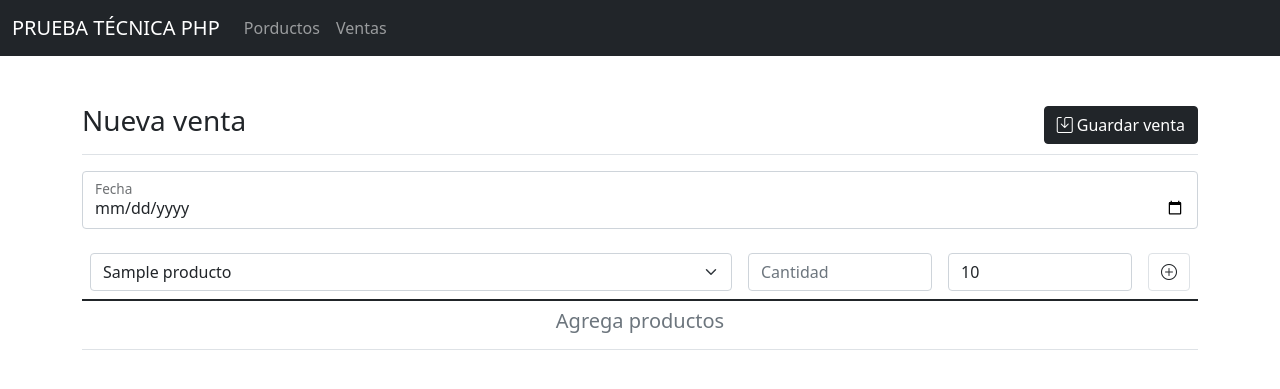
After one commit to selpeca/pruebaKonecta, a PHP site: template views/ventas/create.php in a window 1280 px wide. The commit adds this page. Shown: the top 389 px of the page. Run offline with PHP 8.4, Linux system fonts and the light colour scheme; the template is opened without the code that fills it: most values are stand-ins (such as "Sample title", 1, 10 or a date in 2020); some libraries are stand-ins or nearby versions.

Commit message:
modulo de ventas

```diff
--- a/public/js/init.js
+++ b/public/js/init.js
@@ -6,7 +6,7 @@ const html_cargando = `<div class="modal-body text-center">
 </div>`;
 let xhr;
 
-$("#modal").on('show.bs.modal', function (event) {
+$("#modalApp").on('show.bs.modal', function (event) {
   const button = event.relatedTarget;
   const modal = this;
   const url = $(button).data('url');
@@ -33,7 +33,7 @@ $("#modal").on('show.bs.modal', function (event) {
   }
 
 });
-$("#modal").on('show.bs.modal', function (event) {
+$("#modalApp").on('show.bs.modal', function (event) {
     $(this).find(".modal-content").html(html_cargando);
 });
 
--- a/views/layouts/footer.php
+++ b/views/layouts/footer.php
@@ -1,4 +1,4 @@
-        <div class="modal fade" id="modal" tabindex="-1" aria-labelledby="exampleModalLabel" aria-hidden="true">
+        <div id="modalApp" class="modal fade" tabindex="-1" aria-labelledby="exampleModalLabel" aria-hidden="true">
             <div class="modal-dialog modal-dialog-centered">
                 <div class="modal-content">
                     <div class="modal-body text-center">
@@ -11,8 +11,6 @@
             </div>
         </div>
     </div>
-    <script src="https://code.jquery.com/jquery-3.6.0.min.js" integrity="sha256-/xUj+3OJU5yExlq6GSYGSHk7tPXikynS7ogEvDej/m4=" crossorigin="anonymous"></script>
-    <script src="https://cdn.jsdelivr.net/npm/jquery-validation@1.19.3/dist/jquery.validate.min.js"></script>
     <script src="<?= PUBLIC_FOLDER ?>js/init.js"></script>
 </body>
 </html>
--- a/views/layouts/head.php
+++ b/views/layouts/head.php
@@ -8,21 +8,23 @@
     <link href="https://cdn.jsdelivr.net/npm/bootstrap@5.1.3/dist/css/bootstrap.min.css" rel="stylesheet" integrity="sha384-1BmE4kWBq78iYhFldvKuhfTAU6auU8tT94WrHftjDbrCEXSU1oBoqyl2QvZ6jIW3" crossorigin="anonymous">
     <link rel="stylesheet" href="https://cdn.jsdelivr.net/npm/bootstrap-icons@1.8.0/font/bootstrap-icons.css">
     <script src="https://cdn.jsdelivr.net/npm/bootstrap@5.1.3/dist/js/bootstrap.bundle.min.js" integrity="sha384-ka7Sk0Gln4gmtz2MlQnikT1wXgYsOg+OMhuP+IlRH9sENBO0LRn5q+8nbTov4+1p" crossorigin="anonymous"></script>
+    <script src="https://code.jquery.com/jquery-3.6.0.min.js" integrity="sha256-/xUj+3OJU5yExlq6GSYGSHk7tPXikynS7ogEvDej/m4=" crossorigin="anonymous"></script>
+    <script src="https://cdn.jsdelivr.net/npm/jquery-validation@1.19.3/dist/jquery.validate.min.js"></script>
 </head>
 <body>
     <nav class="navbar navbar-expand-lg navbar-dark bg-dark" >
         <div class="container-fluid">
-            <a class="navbar-brand" href="/">PRUEBA TÉCNICA PHP</a>
+            <a class="navbar-brand" href="?">PRUEBA TÉCNICA PHP</a>
             <button class="navbar-toggler" type="button" data-bs-toggle="collapse" data-bs-target="#navbarNav" aria-controls="navbarNav" aria-expanded="false" aria-label="Toggle navigation">
                 <span class="navbar-toggler-icon"></span>
             </button>
             <div class="collapse navbar-collapse" id="navbarNav">
                 <ul class="navbar-nav">
                     <li class="nav-item">
-                        <a class="nav-link" href="#">Porductos</a>
+                        <a class="nav-link" href="?c=Productos">Porductos</a>
                     </li>
                     <li class="nav-item">
-                        <a class="nav-link" href="#">Vender</a>
+                        <a class="nav-link" href="?c=Ventas">Ventas</a>
                     </li>
                 </ul>
             </div>
--- a/views/productos/index.php
+++ b/views/productos/index.php
@@ -1,7 +1,7 @@
 <div class="d-flex justify-content-between flex-wrap flex-md-nowrap align-items-center pb-2 mb-3 border-bottom pt-4">
     <h3>Gestión de productos</h3>
     <div class="btn-toolbar mb-2 mb-md-0">
-        <buttom class="btn btn-dark" data-bs-toggle="modal" data-bs-target="#modal" data-url="?c=Productos&a=Create" data-size="modal-lg"><i class="bi bi-plus-circle"></i> Nuevo</buttom>
+        <buttom class="btn btn-dark" data-bs-toggle="modal" data-bs-target="#modalApp" data-url="?c=Productos&a=Create" data-size="modal-lg"><i class="bi bi-plus-circle"></i> Nuevo</buttom>
     </div>
 </div>
 <table id="tblProductos" class="table nowrap">
@@ -29,7 +29,7 @@
                 <td><?= $p->stock ?></td>
                 <td>$ <?= $p->precio ?></td>
                 <td class="text-center">
-                    <buttom class="btn btn-sm btn-light" data-bs-toggle="modal" data-bs-target="#modal" data-size="modal-lg" data-url="?c=Productos&a=Edit&id=<?= $p->id ?>"><i class="bi bi-pencil"></i></buttom>
+                    <buttom class="btn btn-sm btn-light" data-bs-toggle="modal" data-bs-target="#modalApp" data-size="modal-lg" data-url="?c=Productos&a=Edit&id=<?= $p->id ?>"><i class="bi bi-pencil"></i></buttom>
                     <a class="btn btn-sm btn-light" href="?c=Productos&a=Delete&id=<?= $p->id ?>"><i class="bi bi-trash"></i></a>
                 </td>
             </tr>
--- a/views/productos/view.php
+++ b/views/productos/view.php
@@ -8,7 +8,7 @@
             </button>
             <ul class="dropdown-menu">
                 <li>
-                    <a class="dropdown-item" href="javascript:;" data-bs-toggle="modal" data-bs-target="#modal" data-size="modal-lg" data-url="?c=Productos&a=Edit&id=<?= $producto->id ?>">Editar</a>
+                    <a class="dropdown-item" href="javascript:;" data-bs-toggle="modal" data-bs-target="#modalApp" data-size="modal-lg" data-url="?c=Productos&a=Edit&id=<?= $producto->id ?>">Editar</a>
                 </li>
                 <li>
                     <a class="dropdown-item" href="?c=Productos&a=Delete&id=<?= $producto->id ?>">Eliminar</a>
--- /dev/null
+++ b/views/ventas/create.php
@@ -0,0 +1,152 @@
+<form id="frmAgregarVenta" action="?c=Ventas&a=Store" method="POST" autocomplete="off">
+    <div class="d-flex justify-content-between flex-wrap flex-md-nowrap align-items-center pb-2 mb-3 border-bottom pt-4">
+        <h3>Nueva venta</h3>
+        <div class="btn-toolbar mb-2 mb-md-0">
+            <button type="button" class="btn btn-dark" onclick="guardarVenta();"><i class="bi bi-save"></i> Guardar venta</button>
+        </div>
+    </div>
+    <div id="alerta_supera" class="alert alert-warning d-flex align-items-center alert-dismissible d-none" role="alert">
+        <div>
+            <p>La cantidad supera el stock disponible (<span></span>)</p>
+        </div>
+        <button type="button" class="btn-close" data-bs-dismiss="alert" aria-label="Close"></button>
+    </div>
+    <div id="alerta_sin_productos" class="alert alert-warning d-flex align-items-center alert-dismissible d-none" role="alert">
+        <div>
+            <p>Favor agregar productos</p>
+        </div>
+        <button type="button" class="btn-close" data-bs-dismiss="alert" aria-label="Close"></button>
+    </div>
+    <div class="form-floating mb-3">
+        <input type="date" class="form-control" id="fec_venta" name="fec_venta" required>
+        <label for="fec_venta">Fecha</label>
+    </div>
+    <table class="table">
+        <thead>
+            <tr>
+                <th>
+                    <select class="form-select" id="producto">
+                        <?php foreach ($productos as $producto) { ?>
+                            <option
+                                value="<?= $producto->id?>"
+                                data-stock="<?= $producto->stock ?>"
+                                data-precio="<?= $producto->precio ?>"
+                            ><?= $producto->nombre ?></option>
+                        <?php } ?>
+                    </select>
+                </th>
+                <th width="200">
+                    <input type="text" class="form-control" id="cantidad" placeholder="Cantidad">
+                </th>
+                <th width="200">
+                    <input type="text" class="form-control" id="valor" placeholder="Precio">
+                </th>
+                <th width="50">
+                    <button type="button" class="btn btn-ligth border" onclick="agregarItem();"><i class="bi bi-plus-circle"></i></button>
+                </th>
+            </tr>
+        </thead>
+        <tbody>
+            <tr id="filaMsjSinProductos">
+                <td colspan="4">
+                    <h5 class="text-center text-muted" >Agrega productos</h5>
+                </td>
+            </tr>
+        </tbody>
+    </table>
+    <input type="hidden" name="productos" id="productos">
+</form>
+<script>
+let productos = [];
+let cantProductos = 1;
+$("#frmAgregarVenta").validate({
+    focusInvalid: true,
+    errorPlacement: function (error, element) {
+       $(element).addClass("is-invalid");
+    },
+    success: function (label) {
+        $("#frmAgregarVenta").find("#"+$(label).attr("for")).removeClass('is-invalid');
+    }
+});
+function agregarItem() {
+    $("#alerta_supera").addClass("d-none");
+    $("#alerta_sin_productos").addClass("d-none");
+    $("#cantidad").removeClass('is-invalid');
+    $("#valor").removeClass('is-invalid');
+
+    const producto = $("#producto").val()
+    ,cantidad = $("#cantidad").val()
+    ,valor = $("#valor").val();
+    let valido = true;
+
+    if (!cantidad) {
+        $("#cantidad").addClass('is-invalid');
+        valido = false;
+    }else if(parseInt(cantidad) > $("#producto").find("option:selected").data('stock')){
+        $("#alerta_supera").removeClass("d-none");
+        $("#alerta_supera").find("span").text($("#producto").find("option:selected").data('stock'))
+        $("#cantidad").addClass('is-invalid');
+        valido = false;
+    }
+    if (!valor) {
+        $("#valor").addClass('is-invalid');
+        valido = false;
+    }
+    if (!valido) {
+        return;
+    }
+    $("#filaMsjSinProductos").addClass('d-none');
+
+    $("table tbody").append(`
+    <tr>
+        <td>${$("#producto").find("option:selected").text()}</td>
+        <td>${ cantidad }</td>
+        <td>${ valor }</td>
+        <td>
+            <button type="buttom" class="btn btn-dark btn-sm" onclick="removerItem(this,${cantProductos});"><i class="bi bi-trash"></i></button>
+        </td>
+    </tr>
+    `)
+    //Agregando elemento al arreglo
+    productos.push({
+        "id":cantProductos++,
+        "producto_id":producto,
+        "cantidad":cantidad,
+        "precio":valor,
+    });
+    //Actualizo stock
+    const stock_actual = $("#producto").find("option:selected").data('stock') - cantidad;
+    $("#producto").find("option:selected").data('stock',stock_actual);
+    //Reseteo inputs
+    $("#cantidad").val("");
+    $("#valor").val("");
+}
+function removerItem(elem, id) {
+    $(elem).closest("tr").remove();
+    productos = productos.filter(function(value){
+        return value.id !== id
+    })
+    if (productos.length == 0) {
+        $("#filaMsjSinProductos").removeClass('d-none');
+    }
+}
+
+function guardarVenta() {
+    $("table select, table input").prop("disabled",true);
+    if (productos.length == 0) {
+        $("#alerta_sin_productos").removeClass("d-none");
+    }else if ($("#frmAgregarVenta").valid()) {
+        $("#productos").val(JSON.stringify(productos))
+        $("#frmAgregarVenta").submit();
+
+    }
+
+    $("table select, table input").prop("disabled",false);
+
+}
+
+$("#producto").change(function (e) {
+    $("#valor").val($(this).find("option:selected").data('precio'));
+});
+$("#producto").trigger("change");
+</script>
```
Also changed, not shown: controllers/VentasController.php (added, +76 -0 lines), models/Venta.php (added, +157 -0 lines), views/ventas/index.php (added, +72 -0 lines), views/ventas/view.php (added).
